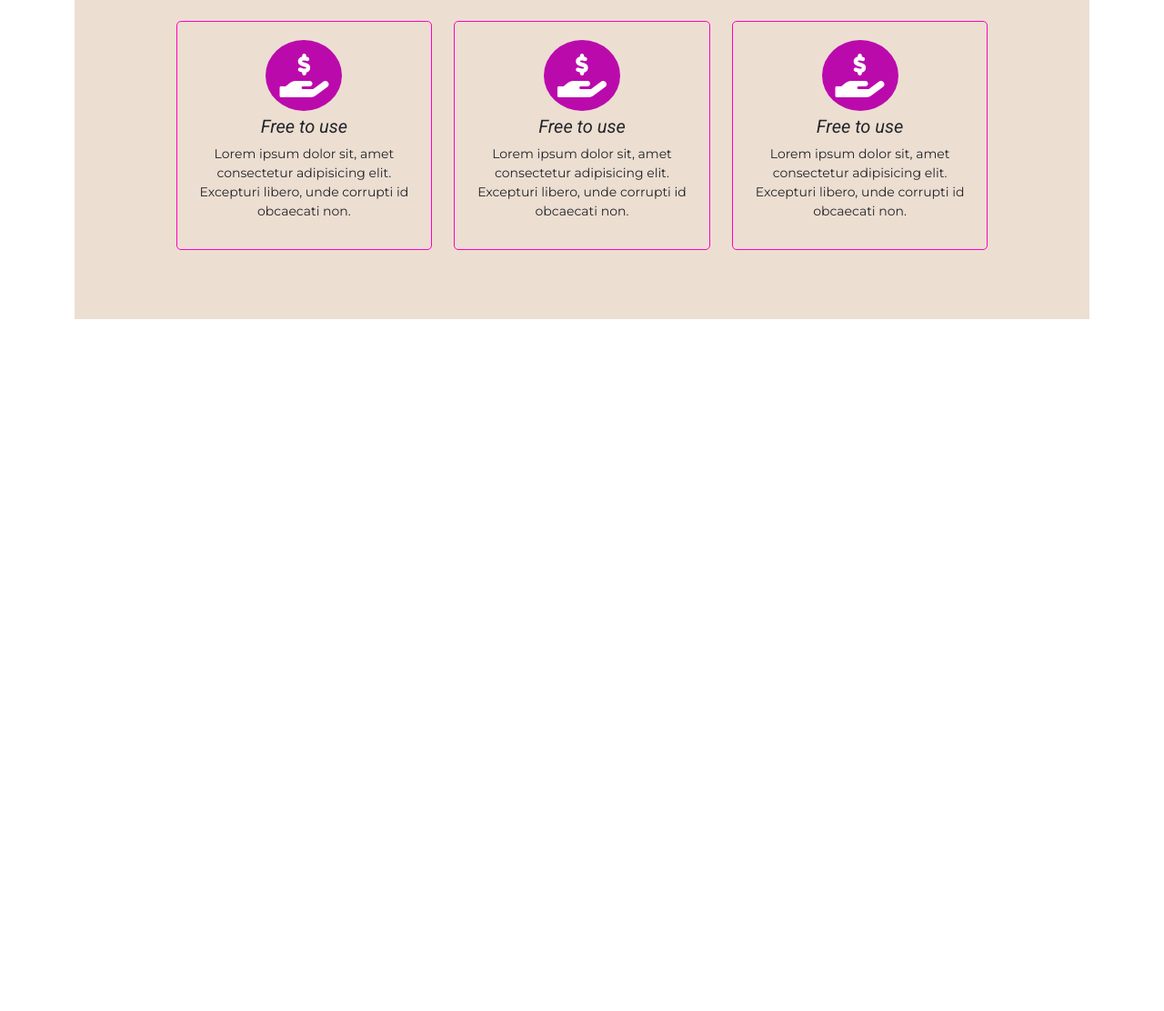
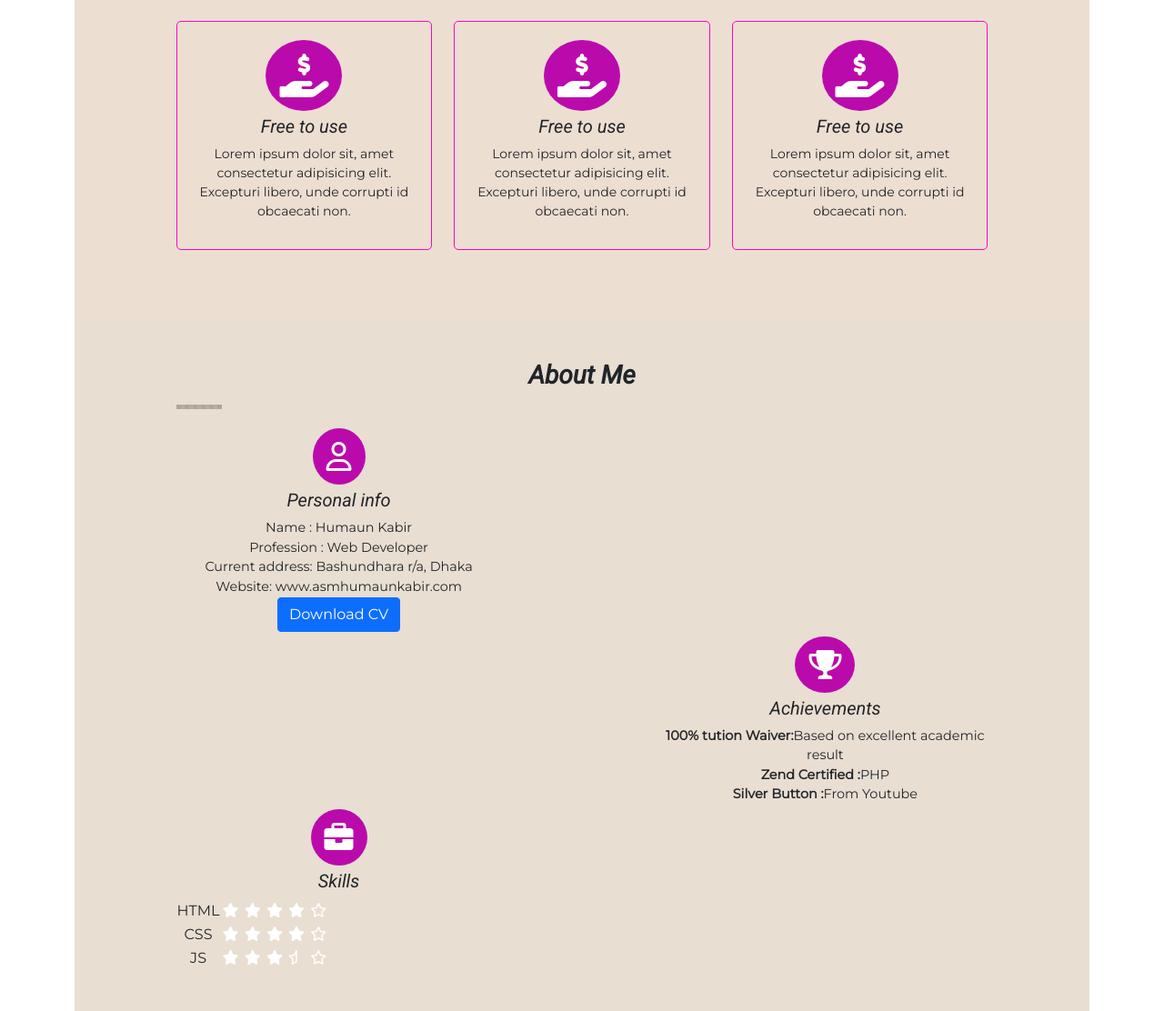
Before and after one commit to humaun-kabir/Bootstrap_Project1, a plain HTML site: page index.html in a window 1280 px wide. Shown: the part 935-2047 px from the top of the page at 91% size. Before the commit the page ends 1286 px from the top, so only its background shows below. Drawn offline with nearby package versions, Linux system fonts and the light colour scheme.

Commit message:
about section design

```diff
--- a/index.html
+++ b/index.html
@@ -39,7 +39,7 @@
                         <a class="nav-link text-center text-md-left" href="#">Home</a>
                       </li>
                       <li class="nav-item">
-                        <a class="nav-link text-center text-md-left" href="#">About Me</a>
+                        <a class="nav-link text-center text-md-left" href="#about-me">About Me</a>
                       </li>
                       <li class="nav-item">
                         <a class="nav-link text-center text-md-left" href="#">Tutorials</a>
@@ -94,6 +94,93 @@
                     </div>
                 </div>
             </section>
+
+            <!-- about me section starts -->
+            <section id="about-me">
+                <div class="section-title">
+                    <h3 class="text-center">About Me</h3>
+                    <hr class="hr-style" style="border-color: black;">
+                </div>
+
+                <div class="row">
+                    <div class="col-lg-5">
+                        <div class="basic-desc text-center text-lg-left">
+                            <i class="icon-style rounded-circle far fa-user fa-2x"></i>
+                            <h5 class="font-weight-bolder">Personal info</h5>
+                            <p>Name : Humaun Kabir</p>
+                            <p>Profession : Web Developer</p>
+                            <p>Current address: Bashundhara r/a, Dhaka</p>
+                            <p>Website: <a href="www.asmhumaunkabir.com"></a>www.asmhumaunkabir.com</p>
+                            <p><a href="#">
+                                <button class="btn btn-primary">Download CV</button>
+                            </a></p>
+                        </div>
+                    </div>
+                </div>
+
+                <div class="row">
+                    <div class="col-lg-7"></div>
+                    <div class="col-lg-5">
+                        <div class="achieve-desc text-center text-lg-left">
+                            <i class="icon-style rounded-circle fas fa-trophy fa-2x"></i>
+                            <h5 class="font-weight-bolder">Achievements</h5>
+                            <p><span>100% tution Waiver:</span>Based on excellent academic result</p>
+                            <p><span>Zend Certified :</span>PHP</p>
+                            <p><span>Silver Button :</span>From Youtube</p>
+                        </div>
+                    </div>
+                </div>
+
+                <div class="row">
+                    <div class="col-lg-5">
+                        <div class="skill-desc text-center text-lg-left">
+                            <i class="icon-style rounded-circle fas fa-briefcase fa-2x"></i>
+                            <h5 class="font-weight-bolder">Skills</h5>
+
+                            <table>
+                                <tr>
+                                    <td>HTML</td>
+                                    <td>
+                                        <span class="star">
+                                            <i class="fas fa-star"></i>
+                                            <i class="fas fa-star"></i>
+                                            <i class="fas fa-star"></i>
+                                            <i class="fas fa-star"></i>
+                                            <i class="far fa-star"></i>
+                                        </span>
+                                    </td>
+                                </tr>
+                                <tr>
+                                    <td>CSS</td>
+                                    <td>
+                                        <span class="star">
+                                            <i class="fas fa-star"></i>
+                                            <i class="fas fa-star"></i>
+                                            <i class="fas fa-star"></i>
+                                            <i class="fas fa-star"></i>
+                                            <i class="far fa-star"></i>
+                                        </span>
+                                    </td>
+                                </tr>
+                                <tr>
+                                    <td>JS</td>
+                                    <td>
+                                        <span class="star">
+                                            <i class="fas fa-star"></i>
+                                            <i class="fas fa-star"></i>
+                                            <i class="fas fa-star"></i>
+                                            <i class="far fa-star-half"></i>
+                                            <i class="far fa-star"></i>
+                                        </span>
+                                    </td>
+                                </tr>
+                            </table>
+                        </div>
+                    </div>
+                </div>
+
+
+            </section>
         </main>
         <footer>
 
--- a/style.css
+++ b/style.css
@@ -7,6 +7,16 @@ body{
 }
 h1,h2,h3,h4,h5,h6{
     font-family: 'Roboto', sans-serif;
+}
+
+.section-title h3{
+    font-weight: bolder;
+    margin-bottom: 0;
+}
+.hr-style{
+    border: 5px dotted white;
+    border-bottom: none;
+    width: 50px;
 }
 header{
     background-image: url("images/banner.jpg");
@@ -71,3 +81,29 @@ header{
     padding: 15px;
     margin: 5px 0;
 }
+
+/* about me section */
+#about-me{
+    padding: 4% 10%;
+    background: #e8ded2;
+}
+#about-me p{
+    font-size: 0.9rem;
+    margin-bottom: 0;
+    font-weight: light;
+}
+#about-me a{
+    font-size: 0.9rem;
+    font-weight: lighter;
+    color: black;
+    text-decoration: underline;
+}
+
+.achieve-desc span{
+    font-weight: 700 !important;
+}
+
+.star i{
+    width: 20px;
+    color: white;
+}
```
